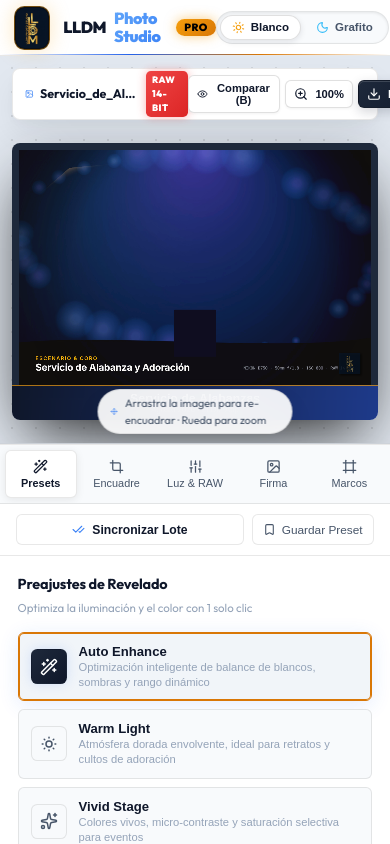
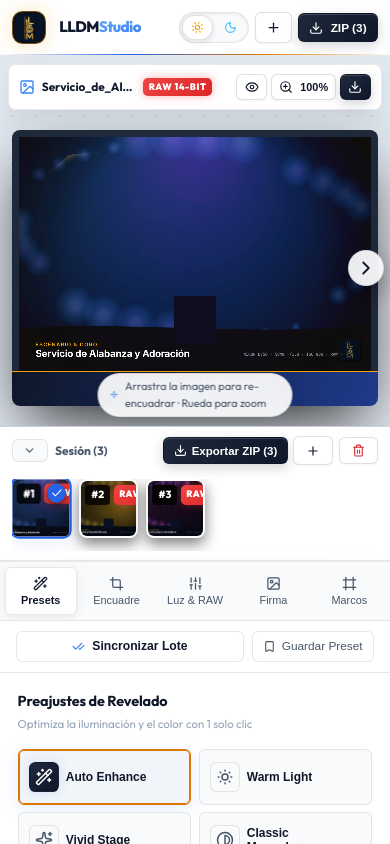
Before and after one commit to GaddiiHdez/LLDM-Photo, a React (Vite) app: page / in a window 390 px wide. Both pictures are taken after a click on the button "Ver Demostración con Muestras". Shown: the top 844 px of the page. Built offline with nearby package versions, Linux system fonts and the light colour scheme.

Commit message:
feat(mobile-ux): filmstrip directly under canvas, floating nav arrows, compact 2-column presets, responsive header and batch export button

```diff
--- a/src/App.tsx
+++ b/src/App.tsx
@@ -250,6 +250,23 @@ export const App: React.FC = () => {
     );
   };
 
+  // Photo Navigation (< y >)
+  const currentPhotoIndex = photos.findIndex((p) => p.id === activePhotoId);
+  const hasPrevPhoto = currentPhotoIndex > 0;
+  const hasNextPhoto = currentPhotoIndex !== -1 && currentPhotoIndex < photos.length - 1;
+
+  const handlePrevPhoto = () => {
+    if (hasPrevPhoto) {
+      setActivePhotoId(photos[currentPhotoIndex - 1].id);
+    }
+  };
+
+  const handleNextPhoto = () => {
+    if (hasNextPhoto) {
+      setActivePhotoId(photos[currentPhotoIndex + 1].id);
+    }
+  };
+
   // Single Photo Export
   const handleSingleExport = async () => {
     if (!activePhoto) return;
@@ -335,7 +352,8 @@ export const App: React.FC = () => {
         />
       ) : (
         <div className="studio-body">
-          {/* Central Live Preview Stage */}
+          {/* Main Visual Column: Preview Stage + Thumbnail Strip directly underneath */}
+          <div className="studio-main-column">
             <PreviewStage
               photo={activePhoto}
               watermark={watermark}
@@ -343,26 +361,12 @@ export const App: React.FC = () => {
               isFilmstripCollapsed={isFilmstripCollapsed}
               onSingleExport={handleSingleExport}
               onUpdateCrop={handleUpdateCrop}
+              onPrevPhoto={handlePrevPhoto}
+              onNextPhoto={handleNextPhoto}
+              hasPrevPhoto={hasPrevPhoto}
+              hasNextPhoto={hasNextPhoto}
             />
 
-          {/* Right Sidebar Controls */}
-          <SidebarControls
-            photo={activePhoto}
-            watermark={watermark}
-            frame={frame}
-            onUpdateAdjustments={handleUpdateAdjustments}
-            onUpdateCrop={handleUpdateCrop}
-            onApplyPreset={handleApplyPreset}
-            onUpdateWatermark={(wm) => setWatermark((prev) => ({ ...prev, ...wm }))}
-            onUpdateFrame={(f) => setFrame((prev) => ({ ...prev, ...f }))}
-            onApplySettingsToAll={handleApplySettingsToAll}
-            onSaveAsDefaultAppSettings={handleSaveAsDefaultAppSettings}
-          />
-        </div>
-      )}
-
-      {/* Bottom Thumbnail Bar */}
-      {photos.length > 0 && (
             <ThumbnailBar
               photos={photos}
               activePhotoId={activePhotoId}
@@ -382,7 +386,24 @@ export const App: React.FC = () => {
                 setPhotos([]);
                 setActivePhotoId('');
               }}
+              onExportBatch={handleExportBatch}
             />
+          </div>
+
+          {/* Right Sidebar Controls */}
+          <SidebarControls
+            photo={activePhoto}
+            watermark={watermark}
+            frame={frame}
+            onUpdateAdjustments={handleUpdateAdjustments}
+            onUpdateCrop={handleUpdateCrop}
+            onApplyPreset={handleApplyPreset}
+            onUpdateWatermark={(wm) => setWatermark((prev) => ({ ...prev, ...wm }))}
+            onUpdateFrame={(f) => setFrame((prev) => ({ ...prev, ...f }))}
+            onApplySettingsToAll={handleApplySettingsToAll}
+            onSaveAsDefaultAppSettings={handleSaveAsDefaultAppSettings}
+          />
+        </div>
       )}
 
       {/* Modal Progreso de Exportación ZIP */}
--- a/src/components/Header.tsx
+++ b/src/components/Header.tsx
@@ -29,8 +29,13 @@ export const Header: React.FC<HeaderProps> = ({
         </div>
         <div className="brand-titles">
           <h1 className="brand-title">
-            LLDM <span className="brand-highlight">Photo Studio</span>
-            <span className="badge-pro">PRO</span>
+            <span className="brand-text-desktop">
+              LLDM <span className="brand-highlight">Photo Studio</span>
+              <span className="badge-pro">PRO</span>
+            </span>
+            <span className="brand-text-mobile">
+              LLDM <span className="brand-highlight">Studio</span>
+            </span>
           </h1>
           <p className="brand-subtitle">
             <Sliders size={12} style={{ color: 'var(--color-brand-light)' }} />
@@ -50,7 +55,7 @@ export const Header: React.FC<HeaderProps> = ({
             aria-pressed={theme === 'light'}
           >
             <Sun size={13} className="theme-icon-sun" />
-            <span>Blanco</span>
+            <span className="theme-btn-label">Blanco</span>
           </button>
           <button
             type="button"
@@ -60,7 +65,7 @@ export const Header: React.FC<HeaderProps> = ({
             aria-pressed={theme === 'dark'}
           >
             <Moon size={13} className="theme-icon-moon" />
-            <span>Grafito</span>
+            <span className="theme-btn-label">Grafito</span>
           </button>
         </div>
 
@@ -73,7 +78,6 @@ export const Header: React.FC<HeaderProps> = ({
             >
               <Plus size={15} />
               <span className="btn-label-desktop">Añadir Fotos</span>
-              <span className="btn-label-mobile">Añadir</span>
             </button>
 
             <button
@@ -81,9 +85,9 @@ export const Header: React.FC<HeaderProps> = ({
               className="btn-primary header-btn"
               title="Exportar todas las fotos procesadas en archivo ZIP de alta resolución"
             >
-              <Download size={15} />
+              <Download size={14} />
               <span className="btn-label-desktop">Exportar ZIP ({totalPhotos})</span>
-              <span className="btn-label-mobile">Exportar ({totalPhotos})</span>
+              <span className="btn-label-mobile">ZIP ({totalPhotos})</span>
             </button>
           </>
         )}
--- a/src/components/PreviewStage.tsx
+++ b/src/components/PreviewStage.tsx
@@ -9,6 +9,8 @@ import {
   Move,
   Eye,
   EyeOff,
+  ChevronLeft,
+  ChevronRight,
 } from 'lucide-react';
 import { renderProcessedPhoto, renderFastPreview, loadImage } from '../utils/canvasEngine';
 import type { PhotoItem, WatermarkSettings, FrameSettings, CropSettings, ImageAdjustments } from '../types/editor';
@@ -20,6 +22,10 @@ interface PreviewStageProps {
   isFilmstripCollapsed?: boolean;
   onSingleExport: () => void;
   onUpdateCrop: (crop: CropSettings) => void;
+  onPrevPhoto?: () => void;
+  onNextPhoto?: () => void;
+  hasPrevPhoto?: boolean;
+  hasNextPhoto?: boolean;
 }
 
 const NEUTRAL_ADJUSTMENTS: ImageAdjustments = {
@@ -39,6 +45,10 @@ export const PreviewStage: React.FC<PreviewStageProps> = ({
   isFilmstripCollapsed = false,
   onSingleExport,
   onUpdateCrop,
+  onPrevPhoto,
+  onNextPhoto,
+  hasPrevPhoto = false,
+  hasNextPhoto = false,
 }) => {
   const containerRef = useRef<HTMLDivElement>(null);
   const canvasContainerRef = useRef<HTMLDivElement>(null);
@@ -309,7 +319,7 @@ export const PreviewStage: React.FC<PreviewStageProps> = ({
             title="Comparar con la foto original sin ajustes ni marcos (Atajo: tecla B)"
           >
             {showOriginal ? <EyeOff size={14} /> : <Eye size={14} />}
-            <span>{showOriginal ? 'Viendo Original' : 'Comparar (B)'}</span>
+            <span className="btn-label-desktop">{showOriginal ? 'Viendo Original' : 'Comparar (B)'}</span>
           </button>
 
           {/* Selector de Zoom */}
@@ -329,7 +339,7 @@ export const PreviewStage: React.FC<PreviewStageProps> = ({
             title="Descargar esta foto procesada en máxima resolución"
           >
             <Download size={14} />
-            <span>Descargar</span>
+            <span className="btn-label-desktop">Descargar</span>
           </button>
         </div>
       </div>
@@ -362,6 +372,37 @@ export const PreviewStage: React.FC<PreviewStageProps> = ({
           </div>
         )}
 
+        {/* Botones Flotantes de Navegación Rápida entre Fotos (< y >) */}
+        {hasPrevPhoto && onPrevPhoto && (
+          <button
+            type="button"
+            onClick={(e) => {
+              e.stopPropagation();
+              onPrevPhoto();
+            }}
+            className="canvas-nav-btn prev"
+            title="Foto anterior"
+            aria-label="Foto anterior"
+          >
+            <ChevronLeft size={22} />
+          </button>
+        )}
+
+        {hasNextPhoto && onNextPhoto && (
+          <button
+            type="button"
+            onClick={(e) => {
+              e.stopPropagation();
+              onNextPhoto();
+            }}
+            className="canvas-nav-btn next"
+            title="Siguiente foto"
+            aria-label="Siguiente foto"
+          >
+            <ChevronRight size={22} />
+          </button>
+        )}
+
         <div ref={canvasContainerRef} className="canvas-container" />
 
         {/* Hint Flotante Elegante de Arrastre */}
--- a/src/components/ThumbnailBar.tsx
+++ b/src/components/ThumbnailBar.tsx
@@ -1,5 +1,5 @@
 import React from 'react';
-import { Trash2, Plus, Check, ChevronUp, ChevronDown } from 'lucide-react';
+import { Trash2, Plus, Check, ChevronUp, ChevronDown, Download } from 'lucide-react';
 import type { PhotoItem } from '../types/editor';
 
 interface ThumbnailBarProps {
@@ -11,6 +11,7 @@ interface ThumbnailBarProps {
   onDeletePhoto: (id: string, e: React.MouseEvent) => void;
   onAddMorePhotos: () => void;
   onClearAll: () => void;
+  onExportBatch?: () => void;
 }
 
 export const ThumbnailBar: React.FC<ThumbnailBarProps> = ({
@@ -22,22 +23,23 @@ export const ThumbnailBar: React.FC<ThumbnailBarProps> = ({
   onDeletePhoto,
   onAddMorePhotos,
   onClearAll,
+  onExportBatch,
 }) => {
   return (
     <div className={`thumbnail-bar card-glass ${isCollapsed ? 'collapsed' : ''}`}>
       <div className="thumbnail-bar-header">
-        <div className="batch-status-group" style={{ display: 'flex', alignItems: 'center', gap: '0.65rem' }}>
+        <div className="batch-status-group">
           <button
             onClick={onToggleCollapse}
             className="thumbnail-collapse-btn"
             title={isCollapsed ? 'Expandir tira de fotos' : 'Minimizar tira para ganar espacio de trabajo'}
           >
             {isCollapsed ? <ChevronUp size={13} /> : <ChevronDown size={13} />}
-            <span>{isCollapsed ? 'Mostrar Tira' : 'Ocultar'}</span>
+            <span className="btn-label-desktop">{isCollapsed ? 'Mostrar Tira' : 'Ocultar'}</span>
           </button>
 
           <span className="batch-counter">
-            Sesión · {photos.length} {photos.length === 1 ? 'foto' : 'fotos'}
+            Sesión ({photos.length})
           </span>
           <span className="batch-ready-indicator">
             <span className="dot-pulse" />
@@ -46,9 +48,20 @@ export const ThumbnailBar: React.FC<ThumbnailBarProps> = ({
         </div>
 
         <div className="thumbnail-bar-actions">
+          {onExportBatch && photos.length > 0 && (
+            <button
+              onClick={onExportBatch}
+              className="btn-primary btn-sm batch-export-bar-btn"
+              title="Descargar lote completo en archivo ZIP"
+            >
+              <Download size={13} />
+              <span>Exportar ZIP ({photos.length})</span>
+            </button>
+          )}
+
           <button onClick={onAddMorePhotos} className="btn-secondary btn-sm" title="Añadir más fotos">
             <Plus size={14} />
-            <span>Añadir</span>
+            <span className="btn-label-desktop">Añadir</span>
           </button>
 
           <button
@@ -56,8 +69,8 @@ export const ThumbnailBar: React.FC<ThumbnailBarProps> = ({
             className="btn-secondary btn-sm text-danger"
             title="Cerrar sesión actual y limpiar lote"
           >
-            <Trash2 size={14} />
-            <span>Limpiar</span>
+            <Trash2 size={13} />
+            <span className="btn-label-desktop">Limpiar</span>
           </button>
         </div>
       </div>
--- a/src/index.css
+++ b/src/index.css
@@ -276,6 +276,20 @@ body {
   gap: 0.5rem;
 }
 
+.brand-text-desktop {
+  display: inline-flex;
+  align-items: center;
+  gap: 0.5rem;
+}
+
+.brand-text-mobile {
+  display: none;
+}
+
+.theme-btn-label {
+  display: inline;
+}
+
 .brand-highlight {
   background: linear-gradient(135deg, #60a5fa, #3b82f6);
   -webkit-background-clip: text;
@@ -481,6 +495,16 @@ html[data-theme="dark"] .theme-switch-btn.active {
   position: relative;
 }
 
+/* Studio Main Visual Column (Lienzo + Tira directamente abajo) */
+.studio-main-column {
+  flex: 1;
+  display: flex;
+  flex-direction: column;
+  overflow: hidden;
+  position: relative;
+  min-width: 0;
+}
+
 /* Central Preview Stage with Neutral Stage Canvas */
 .preview-stage {
   flex: 1;
@@ -577,6 +601,49 @@ html[data-theme="dark"] .theme-switch-btn.active {
   box-shadow: 0 25px 60px rgba(0, 0, 0, 0.85), 0 0 20px rgba(59, 130, 246, 0.15);
   /* Suavizado de imágenes durante el escalado del preview rápido */
   image-rendering: auto;
+}
+
+/* Botones Flotantes de Navegación Lateral en Lienzo (< y >) */
+.canvas-nav-btn {
+  position: absolute;
+  top: 50%;
+  transform: translateY(-50%);
+  width: 2.75rem;
+  height: 2.75rem;
+  border-radius: 50%;
+  background: var(--bg-glass);
+  backdrop-filter: blur(16px);
+  -webkit-backdrop-filter: blur(16px);
+  border: 1px solid var(--border-color);
+  color: var(--text-primary);
+  display: flex;
+  align-items: center;
+  justify-content: center;
+  cursor: pointer;
+  z-index: 15;
+  box-shadow: 0 8px 24px rgba(0, 0, 0, 0.35);
+  transition: all 0.2s cubic-bezier(0.4, 0, 0.2, 1);
+  touch-action: manipulation;
+}
+
+.canvas-nav-btn:hover {
+  background: var(--bg-surface);
+  color: var(--color-brand-light);
+  border-color: var(--color-brand);
+  transform: translateY(-50%) scale(1.1);
+  box-shadow: 0 0 16px var(--color-brand-glow);
+}
+
+.canvas-nav-btn:active {
+  transform: translateY(-50%) scale(0.95);
+}
+
+.canvas-nav-btn.prev {
+  left: 1rem;
+}
+
+.canvas-nav-btn.next {
+  right: 1rem;
 }
 
 .rendering-overlay {
@@ -1443,18 +1510,42 @@ input[type="range"] {
     overflow-y: auto;
   }
 
-  /* Header Compacto */
+  /* Header Compacto Ultralimpio */
   .app-header {
     height: 3.5rem;
-    padding: 0 0.85rem;
+    padding: 0 0.75rem;
+  }
+
+  .brand-logo {
+    width: 2.25rem;
+    height: 2.25rem;
   }
 
   .brand-subtitle {
     display: none;
   }
 
-  .brand-title {
-    font-size: 1rem;
+  .brand-text-desktop {
+    display: none;
+  }
+
+  .brand-text-mobile {
+    display: inline-flex;
+    font-size: 1.05rem;
+    font-weight: 800;
+  }
+
+  .theme-btn-label {
+    display: none;
+  }
+
+  .theme-switch-group {
+    padding: 2px;
+    gap: 2px;
+  }
+
+  .theme-switch-btn {
+    padding: 0.32rem 0.5rem;
   }
 
   .header-actions {
@@ -1462,8 +1553,8 @@ input[type="range"] {
   }
 
   .header-btn {
-    padding: 0.45rem 0.65rem;
-    font-size: 0.76rem;
+    padding: 0.42rem 0.65rem;
+    font-size: 0.74rem;
   }
 
   .btn-label-desktop {
@@ -1474,32 +1565,67 @@ input[type="range"] {
     display: inline;
   }
 
-  /* Layout Principal Vertical */
+  /* Layout Principal Vertical: Lienzo -> Tira de Fotos -> Controles */
   .studio-body {
     flex-direction: column;
     height: auto;
     overflow: visible;
   }
 
+  .studio-main-column {
+    width: 100%;
+    display: flex;
+    flex-direction: column;
+    flex: none;
+    order: 1;
+  }
+
+  .sidebar-controls {
+    width: 100%;
+    min-height: auto;
+    border-left: none;
+    border-top: 1px solid var(--border-color);
+    order: 2;
+  }
+
   /* Preview Stage en Móvil */
   .preview-stage {
-    height: 52vh;
-    min-height: 300px;
+    height: 48vh;
+    min-height: 280px;
     flex: none;
     border-bottom: 1px solid var(--border-color);
   }
 
   .preview-toolbar {
-    padding: 0.45rem 0.75rem;
+    height: 2.85rem;
+    margin: 0.5rem 0.5rem 0 0.5rem;
+    padding: 0 0.65rem;
+    gap: 0.35rem;
+  }
+
+  .photo-info {
+    gap: 0.4rem;
+    min-width: 0;
+    flex: 1;
   }
 
   .photo-name {
-    max-width: 140px;
+    max-width: 125px;
     font-size: 0.78rem;
   }
 
   .engine-status-tag {
     display: none;
+  }
+
+  .preview-tools {
+    gap: 0.28rem;
+    flex-shrink: 0;
+  }
+
+  .preview-tools button {
+    padding: 0.35rem 0.5rem;
+    font-size: 0.72rem;
   }
 
   .canvas-wrapper {
@@ -1512,14 +1638,73 @@ input[type="range"] {
     bottom: 0.6rem;
   }
 
+  /* Tira de Miniaturas Restaurada (Directamente debajo del lienzo) */
+  .thumbnail-bar {
+    height: auto;
+    min-height: 7.5rem;
+    padding: 0.55rem 0.75rem;
+    border-top: none;
+    border-bottom: 1px solid var(--border-color);
+  }
+
+  .thumbnail-bar.collapsed {
+    height: 2.75rem;
+    min-height: 0;
+    padding: 0.35rem 0.75rem;
+  }
+
+  .thumbnail-bar-header {
+    margin-bottom: 0.45rem;
+    gap: 0.45rem;
+  }
+
+  .batch-status-group {
+    display: flex;
+    align-items: center;
+    gap: 0.45rem;
+    white-space: nowrap;
+  }
+
+  .batch-counter {
+    white-space: nowrap;
+    font-size: 0.75rem;
+    font-weight: 700;
+  }
+
+  .batch-ready-indicator {
+    display: none;
+  }
+
+  .thumbnail-bar-actions {
+    gap: 0.35rem;
+    display: flex;
+    align-items: center;
+    white-space: nowrap;
+  }
+
+  .batch-export-bar-btn {
+    display: inline-flex;
+    align-items: center;
+    gap: 0.3rem;
+    padding: 0.35rem 0.6rem;
+    font-size: 0.72rem;
+    font-weight: 700;
+  }
+
+  .thumbnail-scroll-container {
+    gap: 0.55rem;
+    padding-bottom: 0.3rem;
+    min-height: 4.5rem;
+    -webkit-overflow-scrolling: touch;
+  }
+
+  .thumbnail-card {
+    width: 4rem;
+    height: 4rem;
+    flex-shrink: 0;
+  }
+
   /* Sidebar Controls en Móvil */
-  .sidebar-controls {
-    width: 100%;
-    min-height: 420px;
-    border-left: none;
-    border-top: 1px solid var(--border-color);
-  }
-
   .sidebar-tabs {
     overflow-x: auto;
     padding: 0.3rem;
@@ -1536,14 +1721,32 @@ input[type="range"] {
     white-space: nowrap;
   }
 
-  /* Thumbnail Bar en Móvil */
-  .thumbnail-bar {
-    height: 6rem;
-    padding: 0.5rem 0.85rem;
-  }
-
-  .batch-ready-indicator {
-    display: none;
+  /* Cuadrícula Compacta de 2 Columnas para Presets y Enfoques en Móvil */
+  .preset-grid {
+    display: grid;
+    grid-template-columns: repeat(2, 1fr);
+    gap: 0.45rem;
+  }
+
+  .preset-card {
+    padding: 0.55rem 0.65rem;
+    gap: 0.45rem;
+    min-height: 3.5rem;
+  }
+
+  .preset-icon-wrapper {
+    width: 1.85rem;
+    height: 1.85rem;
+    flex-shrink: 0;
+  }
+
+  .preset-desc {
+    display: none; /* Oculta descripciones largas en móvil ahorrando 65% de espacio vertical */
+  }
+
+  .preset-name {
+    font-size: 0.75rem;
+    line-height: 1.2;
   }
 
   /* Dropzone en Móvil */
@@ -1586,16 +1789,22 @@ input[type="range"] {
 /* Teléfonos Pequeños (<= 480px) */
 @media (max-width: 480px) {
   .preview-stage {
-    height: 46vh;
-    min-height: 260px;
-  }
-
-  .photo-info {
-    gap: 0.4rem;
+    height: 44vh;
+    min-height: 250px;
+  }
+
+  .brand-logo {
+    width: 2.1rem;
+    height: 2.1rem;
+  }
+
+  .brand-text-mobile {
+    font-size: 0.95rem;
   }
 
   .photo-name {
-    max-width: 100px;
+    max-width: 95px;
+    font-size: 0.74rem;
   }
 
   .badge-raw {
@@ -1604,16 +1813,29 @@ input[type="range"] {
   }
 
   .preview-tools {
-    gap: 0.3rem;
+    gap: 0.25rem;
   }
 
   .preview-tools button {
-    padding: 0.35rem 0.5rem;
-    font-size: 0.7rem;
+    padding: 0.32rem 0.45rem;
+    font-size: 0.68rem;
   }
 
   .thumbnail-card {
-    width: 3.5rem;
-    height: 3.5rem;
-  }
-}
+    width: 3.65rem;
+    height: 3.65rem;
+  }
+
+  .canvas-nav-btn {
+    width: 2.25rem;
+    height: 2.25rem;
+  }
+
+  .canvas-nav-btn.prev {
+    left: 0.4rem;
+  }
+
+  .canvas-nav-btn.next {
+    right: 0.4rem;
+  }
+}
```
Also changed, not shown: public/frames/marco-centenario-V2-notexto.png (added). Lines whose indentation alone changed are shown as unchanged.
